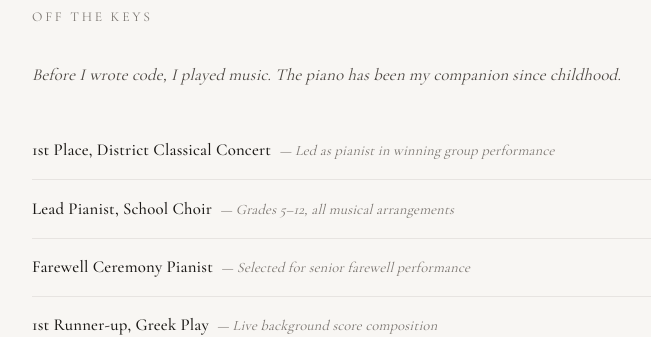
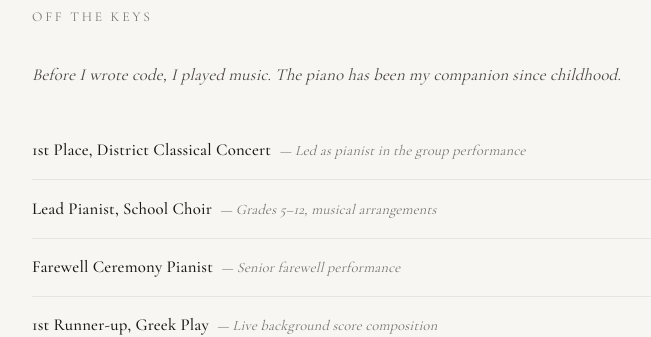
Before and after one commit to stochi0/personal-page, a Next.js app: page / in a window 1280 px wide. Shown: the part 1960-2297 px from the top of the page, without its empty margins (240-891 px from the left). Built offline with nearby package versions, Linux system fonts and the light colour scheme.

Commit message:
minor fix

```diff
--- a/src/content/achievements.ts
+++ b/src/content/achievements.ts
@@ -58,15 +58,15 @@ export const programSelections = [
 export const pianoAchievements: PianoAchievement[] = [
   {
     title: "1st Place, District Classical Concert",
-    context: "Led as pianist in winning group performance",
+    context: "Led as pianist in the group performance",
   },
   {
     title: "Lead Pianist, School Choir",
-    context: "Grades 5–12, all musical arrangements",
+    context: "Grades 5–12, musical arrangements",
   },
   {
     title: "Farewell Ceremony Pianist",
-    context: "Selected for senior farewell performance",
+    context: "Senior farewell performance",
   },
   {
     title: "1st Runner-up, Greek Play",
```
